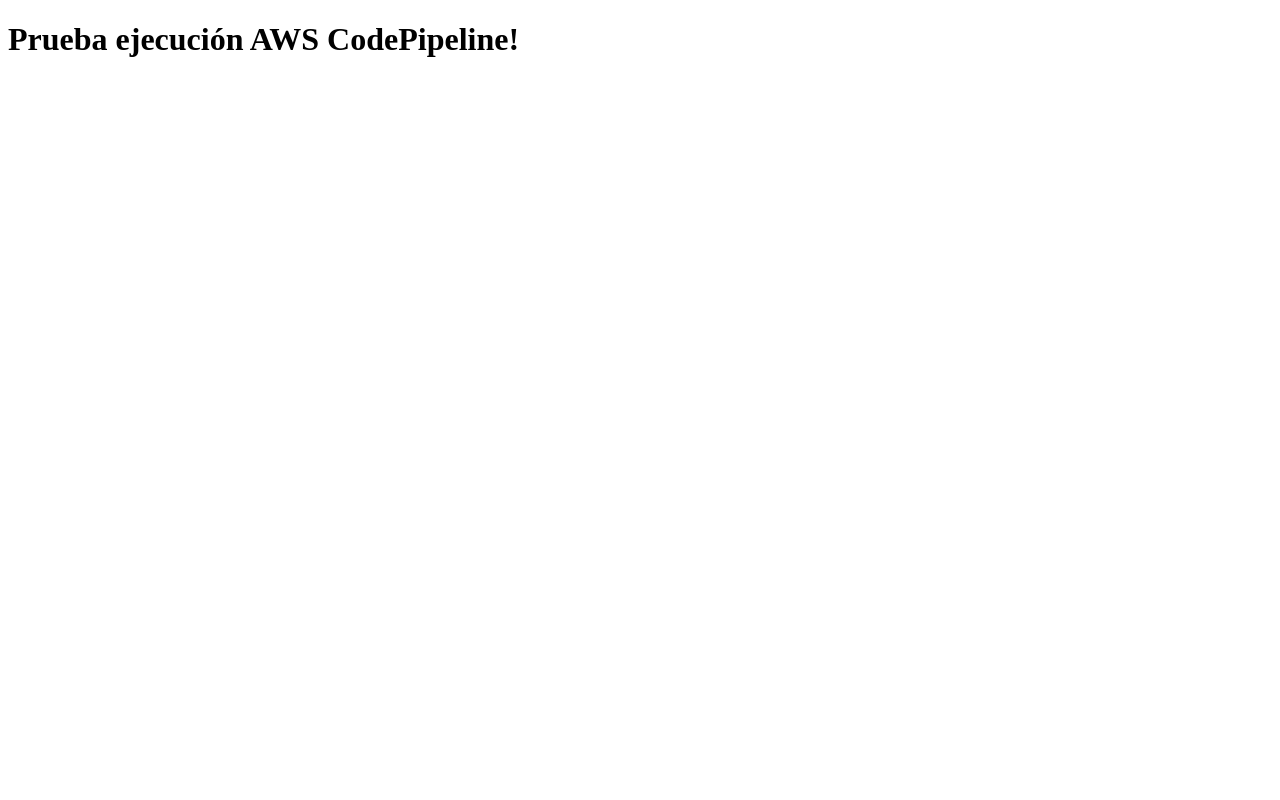
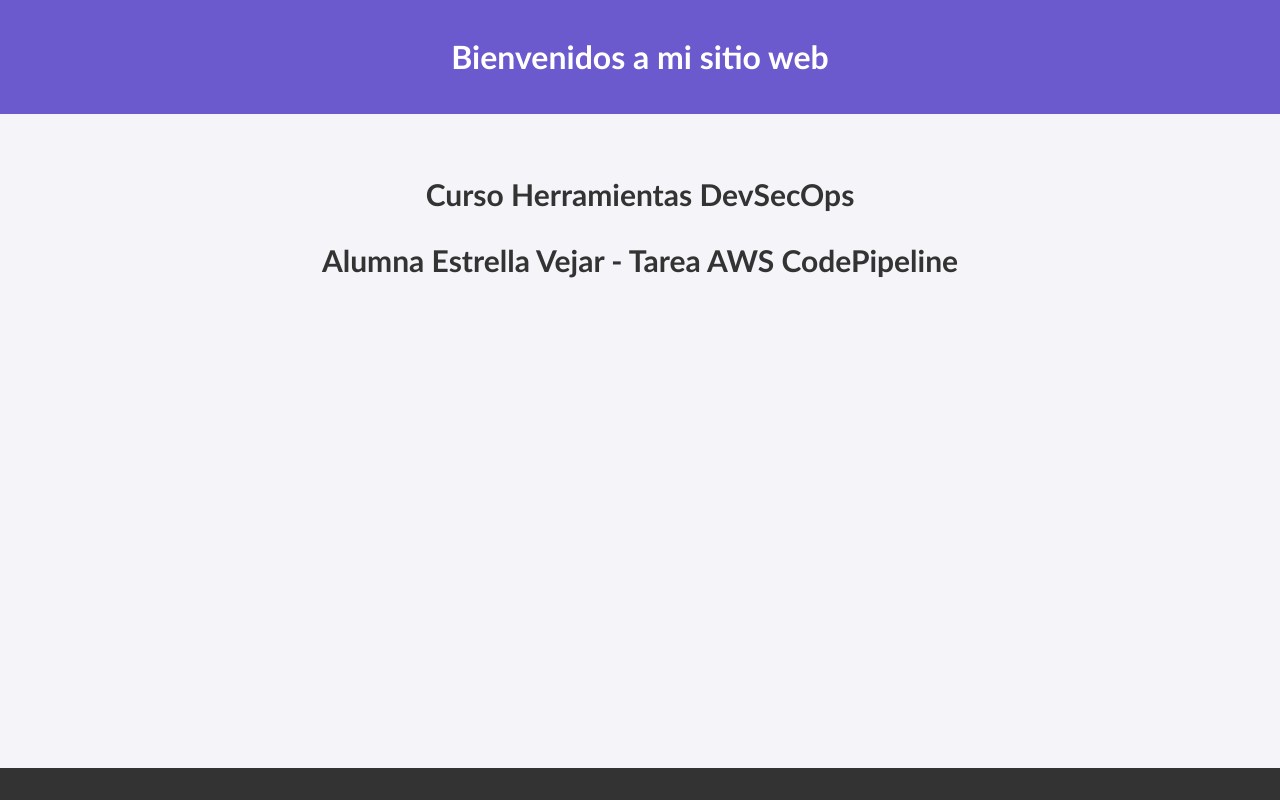
Before and after one commit to evejaroliva/pipeline_01, a plain HTML site: page index.html in a window 1280 px wide. Drawn offline with Linux system fonts and the light colour scheme.

Commit message:
Update index.html

```diff
--- a/index.html
+++ b/index.html
@@ -1,9 +1,48 @@
 <!DOCTYPE html>
-<html>
+<html lang="en">
 <head>
-    <title>Prueba</title>
+    <meta charset="UTF-8">
+    <meta name="viewport" content="width=device-width, initial-scale=1.0">
+    <title>Inicio</title>
+    <style>
+        body {
+            font-family: Calibri, sans-serif;
+            text-align: center;
+            margin: 0;
+            padding: 0;
+            background-color: #f4f4f9;
+            color: #333;
+        }
+        header {
+            background-color: #6a5acd;
+            color: white;
+            padding: 1rem;
+        }
+        main {
+            padding: 2rem;
+			font-size: 30px;
+			font-weight: bold;
+        }
+        footer {
+            background-color: #333;
+            color: white;
+            padding: 1rem;
+            position: fixed;
+            bottom: 0;
+            width: 100%;
+        }
+    </style>
 </head>
 <body>
-    <h1>Prueba ejecución AWS CodePipeline!</h1>
+    <header>
+        <h1>Bienvenidos a mi sitio web</h1>
+    </header>
+    <main>
+        <p>Curso Herramientas DevSecOps</p>
+		<p>Alumna Estrella Vejar - Tarea AWS CodePipeline</p>
+    </main>
+    <footer>
+
+    </footer>
 </body>
 </html>
```
